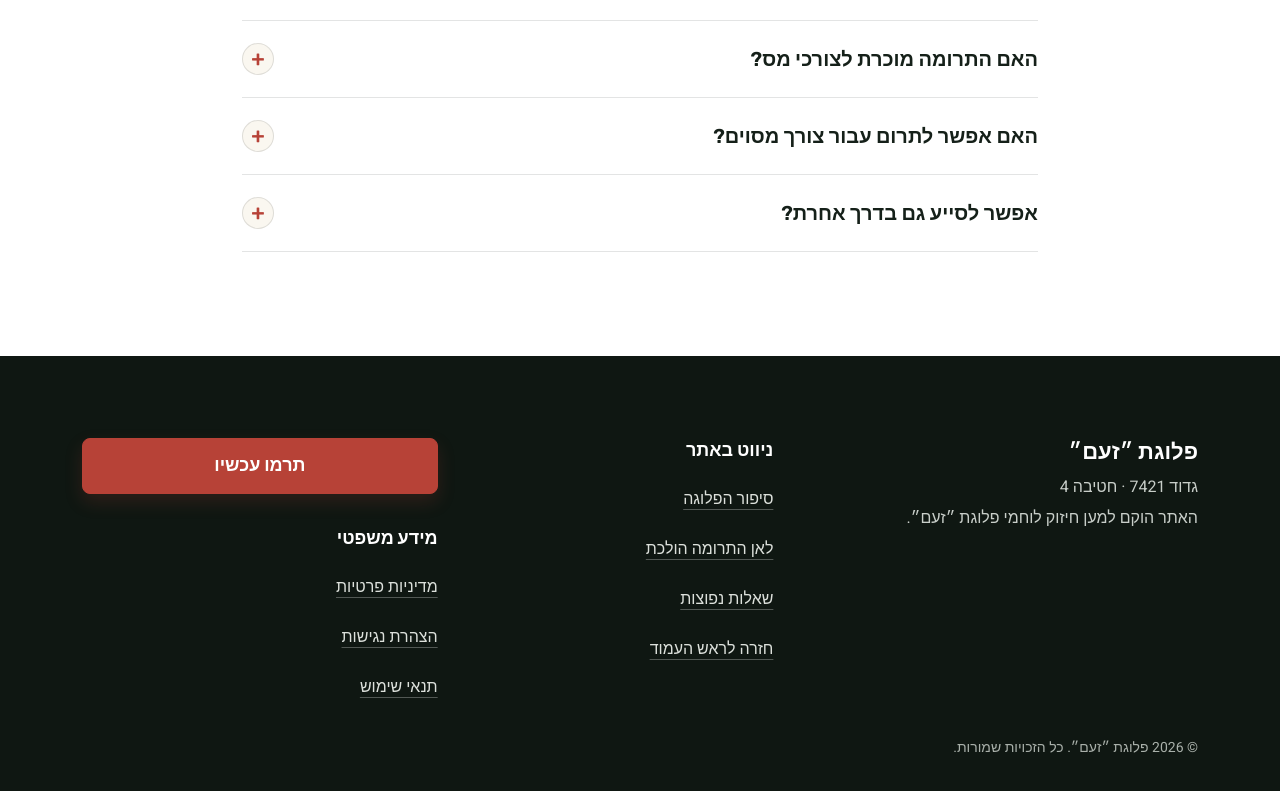
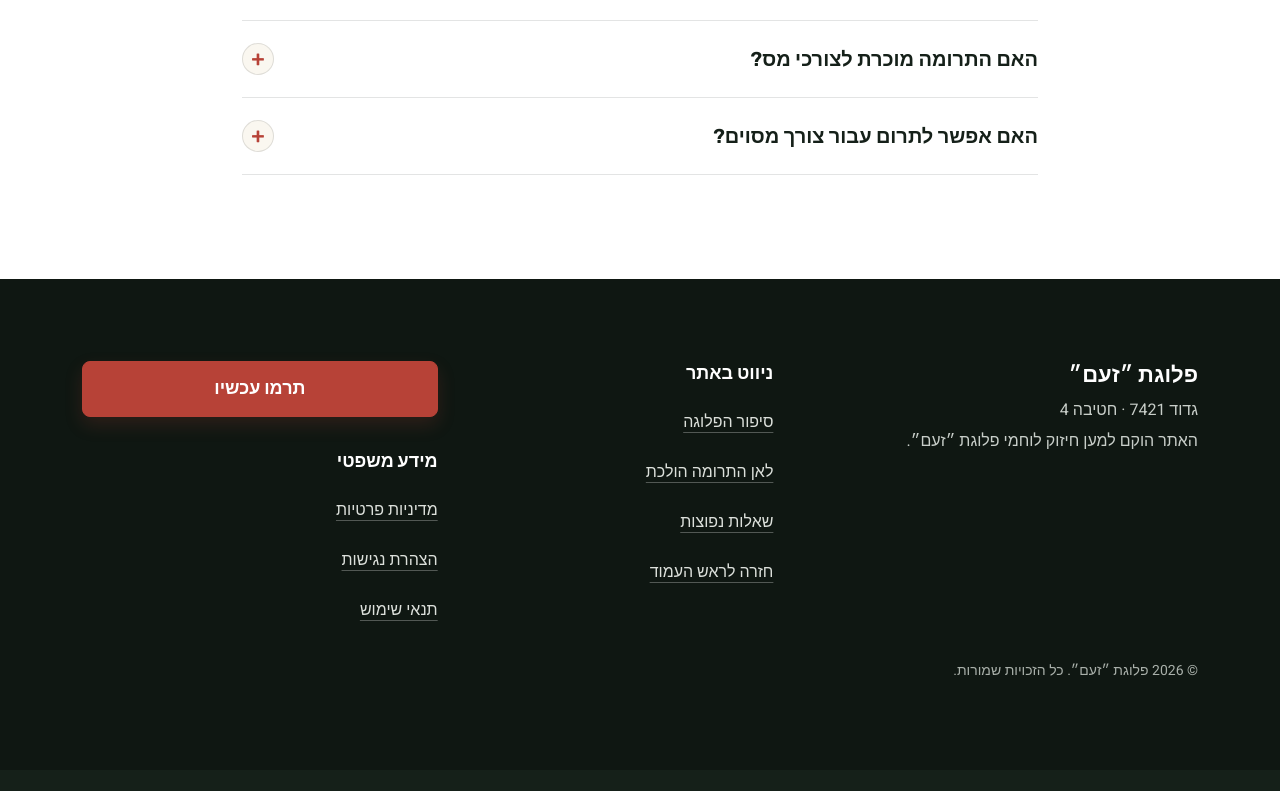
Before and after one commit to matan2026/za-am-company-fundraising, a Next.js app: page / in a window 1280 px wide. Shown: the part 9790-10581 px from the top of the page. After the commit the page ends 10560 px from the top, so only its background shows below. Built offline with nearby package versions, Linux system fonts and the light colour scheme; no server answers.

Commit message:
Remove alternate support FAQ

```diff
--- a/src/components/Faq.tsx
+++ b/src/components/Faq.tsx
@@ -33,11 +33,6 @@ const faqs = [
     question: "האם אפשר לתרום עבור צורך מסוים?",
     answer:
       "התרומות מחולקות בהתאם לצרכים העדכניים של הפלוגה ולסדרי העדיפויות שנקבעים במהלך הקמפיין.",
-  },
-  {
-    question: "אפשר לסייע גם בדרך אחרת?",
-    answer:
-      "כן. לאחר שיוגדרו פרטי הקשר המאושרים, ניתן יהיה ליצור קשר עם צוות הקמפיין באמצעות הטלפון או WhatsApp שיופיעו באתר.",
   },
 ];
 
```
